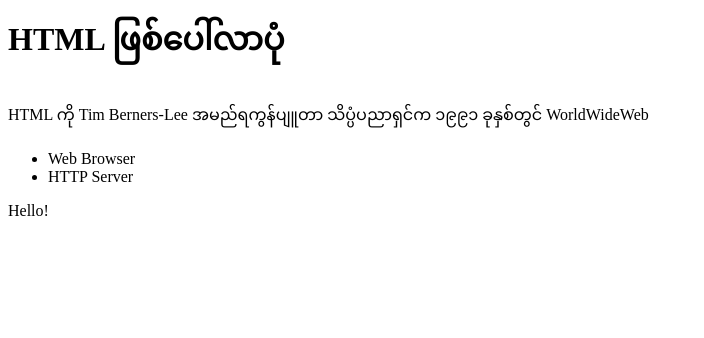
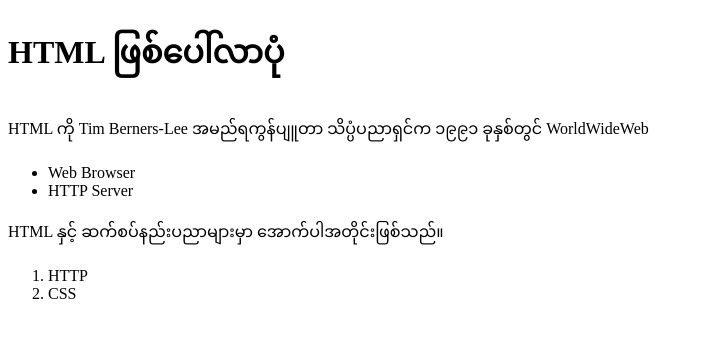
Before and after one commit to sithuthantsin86/my-first-website, a plain HTML site: page index.html in a window 1280 px wide. Shown: the whole page, without its empty margins (0-704 px from the left). Drawn offline with Linux system fonts and the light colour scheme.

Commit message:
format corrected

```diff
--- a/index.html
+++ b/index.html
@@ -1,4 +1,11 @@
-<h1>HTML ဖြစ်ပေါ်လာပုံ</h1>
+<!DOCTYPE html>
+<html>
+  <head>
+    <meta charset="UTF-8">
+    <title>HTML ဆိုသည်မှာ</title>
+  </head>
+  <body>
+    <h1>HTML ဖြစ်ပေါ်လာပုံ</h1>
 <p>
   HTML ကို Tim Berners-Lee အမည်ရကွန်ပျူတာ သိပ္ပံပညာရှင်က ၁၉၉၁ ခုနှစ်တွင် WorldWideWeb
 </p>
@@ -6,4 +13,12 @@
   <li>Web Browser</li>
   <li>HTTP Server</li>
 </ul>
-<div>Hello!</div>
+<p>
+  HTML နှင့် ဆက်စပ်နည်းပညာများမှာ အောက်ပါအတိုင်းဖြစ်သည်။
+</p>
+<ol>
+  <li>HTTP</li>
+  <li>CSS</li>
+</ol>
+  </body>
+</html>
```
